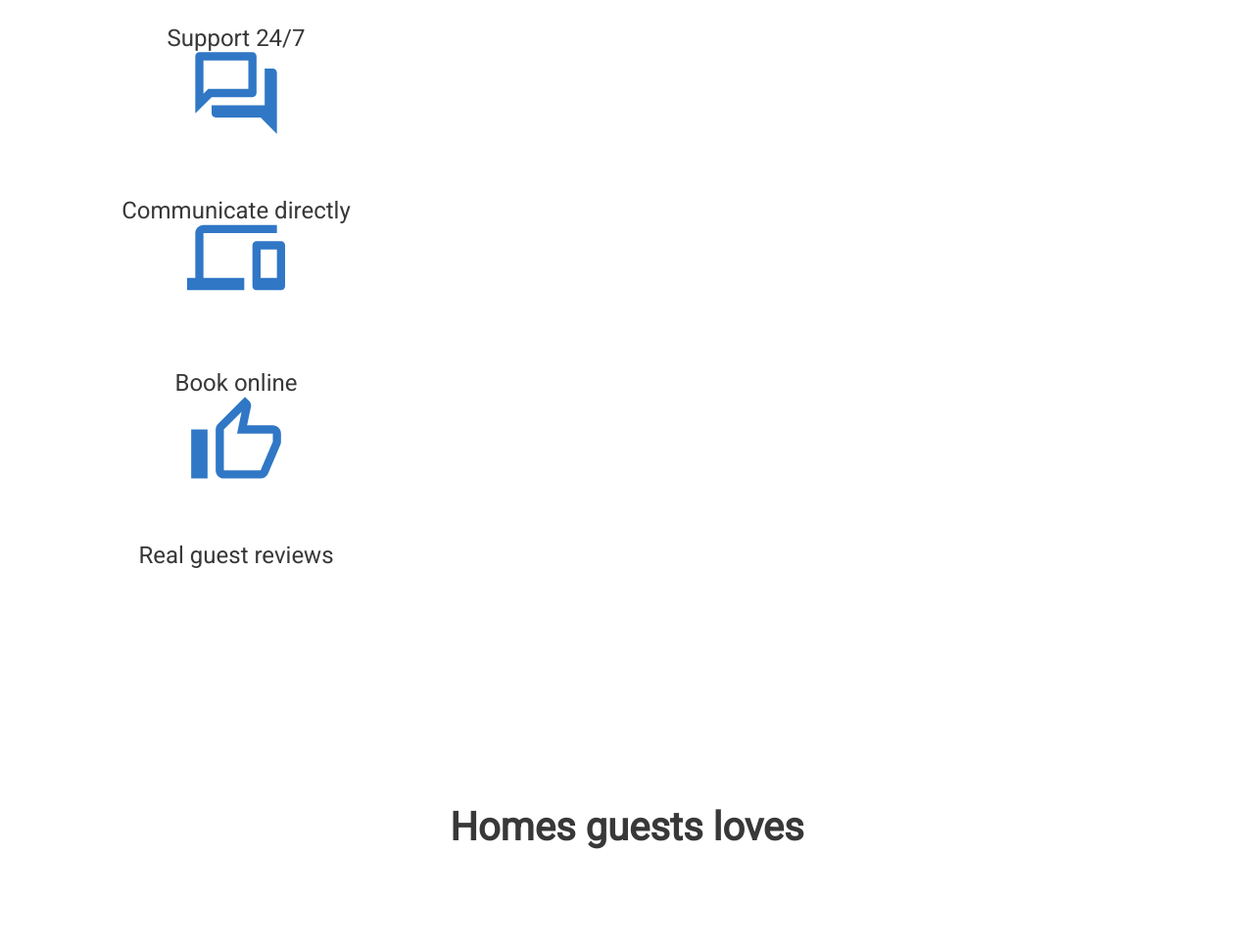
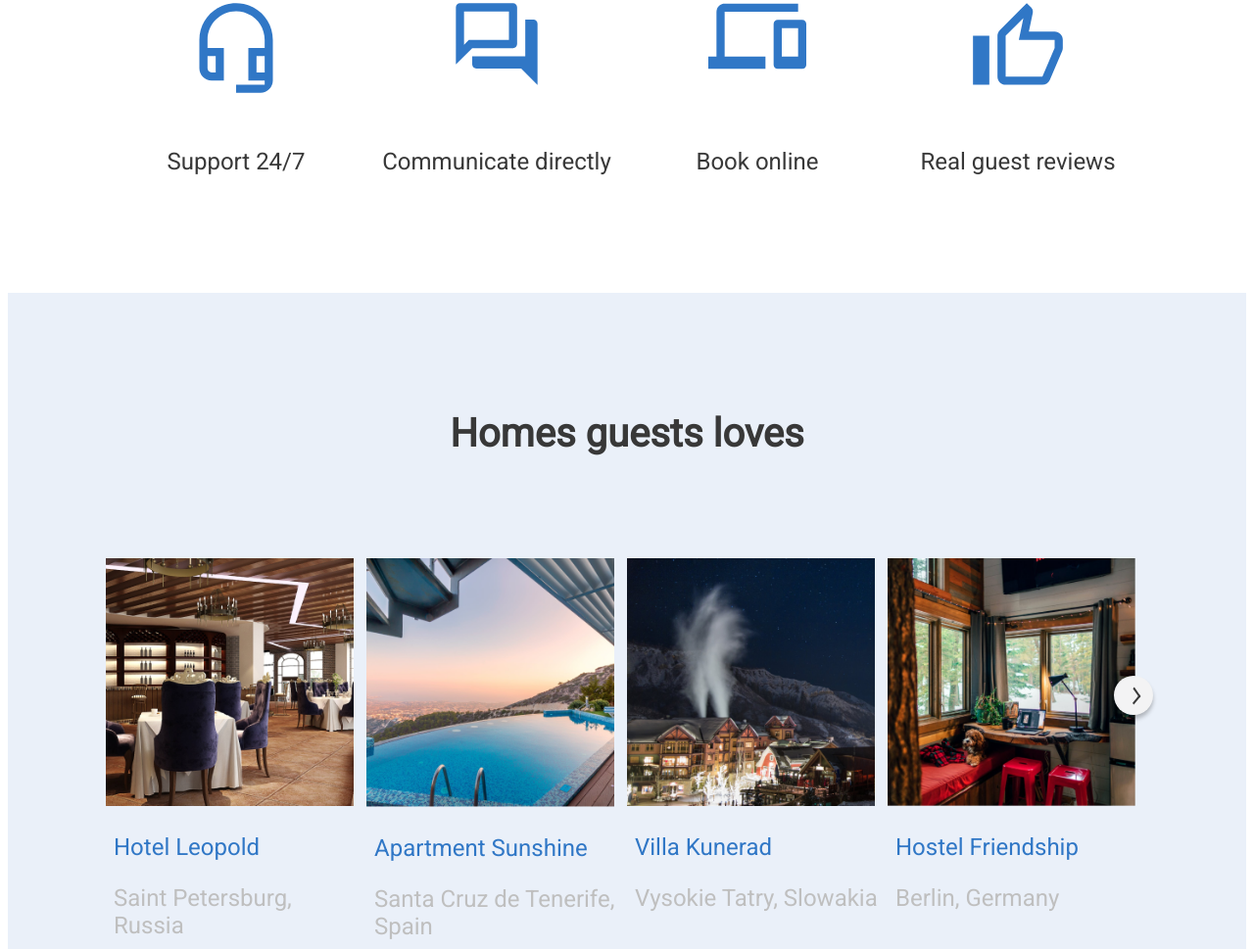
Before and after one commit to korolilya01/if-html, a website: page index.html in a window 1280 px wide. Shown: the part 1262-2231 px from the top of the page at 98% size. Drawn offline with Linux system fonts and the light colour scheme.

Commit message:
fixed conflict & renamed classes

```diff
--- a/index.html
+++ b/index.html
@@ -511,9 +511,8 @@
     </div>
     <div class="offers">
       <div class="container">
-    <h2 class="offers__title">What do we offer</h2>
-    <hr class="offers__line" />
-    <div class="offers__list">
+        <h2 class="title offers__title">What do we offer</h2>
+        <div class="list offers__list">
           <div class="col-lg-3 col-md-3 col-sm-4 col-xs-4">
             <div class="offers__item">
               <svg class="offers__icon icon-support">
@@ -554,21 +553,19 @@
         <h2 class="title">Homes guests loves</h2>
         <div class="list homes__list">
           <div class="homes__item col-lg-3 col-md-2 col-sm-2 col-xs-3">
-        <div class="item-first">
+            <div>
               <img src="./img/hotel_leopold.png" alt="Hotel Leopold" />
+            </div>
             <a class="homes__text hostel-name" href="#">Hotel Leopold</a>
-          <p class="homes__text hostel-location">
-            Saint Petersburg, Russia
-          </p>
-        </div>
+            <p class="homes__text hostel-location">Saint Petersburg, Russia</p>
           </div>
           <div class="homes__item col-lg-3 col-md-2 col-sm-2 col-xs-3">
-        <div class="item-second">
+            <div class="item-appart">
               <img
                 src="./img/apartment_sunshine.png"
                 alt="Apartment Sunshine"
               />
-          <div class="circle">
+              <div class="circle circle-appart">
                 <div class="arrows"></div>
               </div>
             </div>
@@ -578,9 +575,9 @@
             </p>
           </div>
           <div class="homes__item col-lg-3 col-md-2">
-        <div class="item-third">
+            <div class="item-villa">
               <img src="./img/villa_kunerad.png" alt="Villa Kunerad" />
-          <div class="circle">
+              <div class="circle circle-villa">
                 <div class="arrows"></div>
               </div>
             </div>
@@ -588,9 +585,9 @@
             <p class="homes__text hostel-location">Vysokie Tatry, Slowakia</p>
           </div>
           <div class="homes__item col-lg-3">
-        <div class="item-fourth">
+            <div class="item-hostel">
               <img src="./img/hostel_friendship.png" alt="Hostel Friendship" />
-          <div class="circle">
+              <div class="circle circle-hostel">
                 <div class="arrows"></div>
               </div>
             </div>
--- a/styles/responsive.css
+++ b/styles/responsive.css
@@ -71,6 +71,9 @@
   }
   .page-text {
     font-size: 14px;
+  }
+  .footer__text {
+    font-size: 18px;
   }
 }
 
@@ -222,6 +225,10 @@
   }
   .offers__list {
     margin-bottom: 0;
+    font-size: 20px;
+  }
+  .offers__list {
+    margin-bottom: 0;
   }
   .offers__item {
     height: 150px;
@@ -245,6 +252,9 @@
   .circle {
     width: 36px;
     height: 36px;
+  }
+  .circle-villa {
+    display: inline-block;
     position: absolute;
   }
   .footer__text {
@@ -275,9 +285,6 @@
   .col-sm-6 {
     width: calc(var(--col-width) * 6);
   }
-  /*.container {*/
-  /*  padding: 40px 0;*/
-  /*}*/
   .container {
     padding: 60px 50px;
   }
@@ -393,11 +400,15 @@
   .circle {
     width: 32px;
     height: 32px;
+  }
+  .circle-appart {
     position: absolute;
+    display: inline-block;
   }
   .footer__list {
     display: flex;
     justify-content: center;
+    gap: 20px;
   }
   .footer__text {
     display: none;
@@ -450,6 +461,7 @@
   }
   .container {
     width: 95%;
+    padding: 60px 0;
   }
   .header {
     width: 100%;
--- a/styles/styles.css
+++ b/styles/styles.css
@@ -30,7 +30,6 @@
   outline: none;
   border: none;
 }
-
 p {
   margin: 0;
 }
@@ -123,7 +122,7 @@
 .page__search {
   display: grid;
   grid-template-columns: repeat(14, 1fr);
-  grid-template-rows: repeat(2, auto);
+  grid-template-rows: repeat(2, 64px);
   border-radius: 8px;
   margin-bottom: 120px;
 }
@@ -142,6 +141,7 @@
 .text-city {
   grid-column: 1 / span 5;
   grid-row: 1;
+  align-self: end;
   padding-left: 24px;
   padding-bottom: 24px;
 }
@@ -161,6 +161,7 @@
 .text-date {
   grid-column: 6 / span 3;
   grid-row: 1;
+  align-self: end;
   padding-left: 24px;
   padding-bottom: 24px;
 }
@@ -279,6 +280,7 @@
   display: block;
   justify-content: space-between;
 }
+
 /*offers__icon*/
 .icon-support {
   width: 76px;
@@ -297,6 +299,79 @@
   height: 84px;
 }
 
+/*homes*/
+.homes {
+  background-color: #eaf0f9;
+}
+.homes__list {
+  display: flex;
+  margin-right: 0;
+  z-index: 0.5;
+}
+.homes__item {
+  height: 435px;
+  display: flex;
+  flex-direction: column;
+  justify-content: start;
+  align-items: center;
+}
+.item-hostel,
+.item-villa,
+.item-appart {
+  position: relative;
+}
+img {
+  margin-bottom: 24px;
+  width: 95%;
+}
+.homes__text {
+  padding-left: 8px;
+  width: 100%;
+  font-weight: 400;
+  font-size: 24px;
+  line-height: 28px;
+  text-align: start;
+}
+.hostel-name {
+  color: #3077c6;
+  margin-bottom: 24px;
+  text-decoration: none;
+}
+.hostel-name:hover {
+  color: #7fb3f9;
+}
+.hostel-location {
+  color: #bfbfbf;
+}
+.circle {
+  width: 40px;
+  height: 40px;
+  border-radius: 50%;
+  background: #f3f3f4;
+  right: -5px;
+  z-index: 1;
+  top: calc(50% - var(--circle-height) / 2);
+  box-shadow: 0 4px 4px rgba(0, 0, 0, 0.25);
+}
+.circle-hostel {
+  position: absolute;
+}
+.circle-villa,
+.circle-appart {
+  display: none;
+}
+.arrows {
+  width: var(--arrow-width);
+  height: var(--arrow-height);
+  border: 2px solid #383838;
+  border-left: 0;
+  border-top: 0;
+  position: absolute;
+  transform: rotate(-50deg) skewX(-15deg);
+  top: calc(50% - var(--arrow-width) / 2);
+  left: calc(50% - var(--arrow-height) / 2);
+}
+
 /*footer*/
 .footer {
   background-color: #10367c;
@@ -308,6 +383,8 @@
 }
 .footer__list {
   display: flex;
+  gap: 110px;
+  margin-bottom: 40px;
 }
 .footer__links {
   max-width: fit-content;
```
Lines whose indentation alone changed are shown as unchanged.
